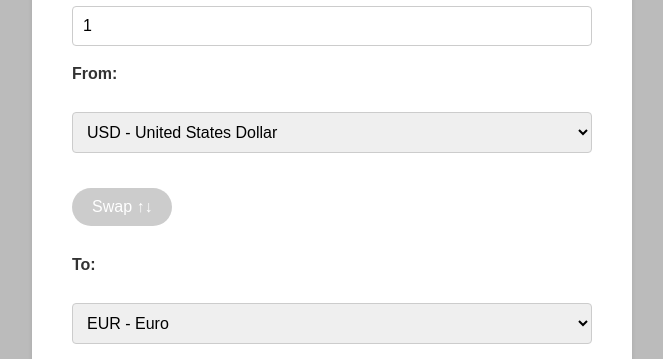
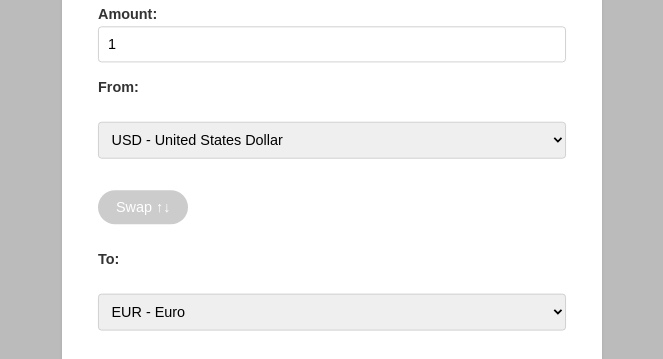
Before and after one commit to kris-veto/currency-converter, a plain HTML site: page index.html in a window 1280 px wide. Shown: the part 151-510 px from the top of the page, without its empty margins (308-971 px from the left). Drawn offline with Linux system fonts and the light colour scheme.

Commit message:
Update style.css

```diff
--- a/style.css
+++ b/style.css
@@ -1,17 +1,16 @@
-/* Resetting default margins and paddings */
 * {
     margin: 0;
     padding: 0;
     box-sizing: border-box;
 }
 
-/* Basic styling */
 body {
     font-family: Arial, sans-serif;
     background-color: #bbbbbb;
     color: #333;
     line-height: 1.6;
     padding: 20px;
+    transform: scale(0.9);
 }
 
 .container {
@@ -81,7 +80,5 @@ button:hover {
 
 .flag {
     display: inline-block;
-
     vertical-align: middle;
-
 }
```
